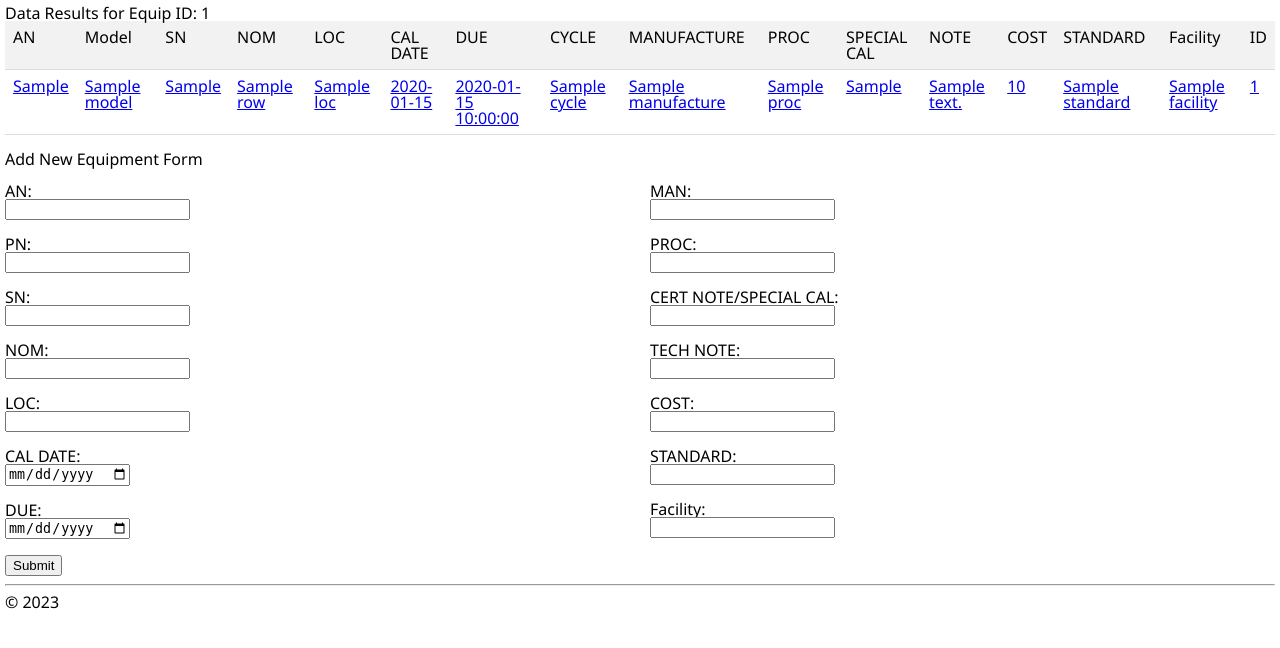
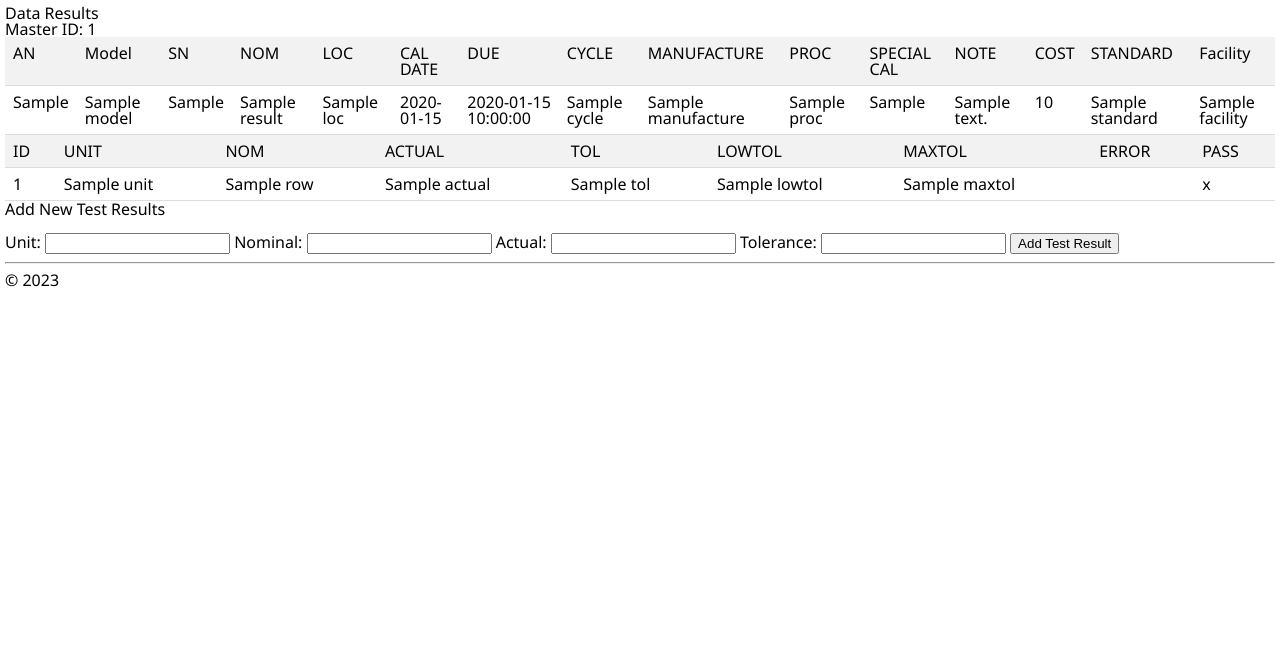
Before and after one commit to King133x/JTIDATA, a Flask app: template hello_app/templates/data_results.html in a window 1280 px wide. Shown: the part 35-683 px from the top of the page. Run offline with Flask 3, Linux system fonts and the light colour scheme; the template is opened without the code that fills it: most values are stand-ins (such as "Sample title", 1, 10 or a date in 2020).

Commit message:
Changed up the routes

```diff
--- a/hello_app/templates/data_results.html
+++ b/hello_app/templates/data_results.html
@@ -1,6 +1,13 @@
 {% extends "layout.html" %}
+
 {% block content %}
-<h1>Data Results for Equip ID: {{ master_id }}</h1>
+  <head>
+    <title>Data Results</title>
+  </head>
+  <body>
+    <h1>Data Results</h1>
+    <p>Master ID: {{ master_id }}</p>
+    {% if master_results %}
       <table>
         <thead>
           <tr>
@@ -19,84 +26,77 @@
             <th>COST</th>
             <th>STANDARD</th>
             <th>Facility</th>
+          </tr>
+        </thead>
+        <tbody>
+          {% for result in master_results %}
+            <tr>
+              <td>{{ result['AN'] }}</td>
+              <td>{{ result['Model'] }}</td>
+              <td>{{ result['SN'] }}</td>
+              <td>{{ result['NOM'] }}</td>
+              <td>{{ result['LOC'] }}</td>
+              <td>{{ result['CAL DATE'] }}</td>
+              <td>{{ result['DUE'] }}</td>
+              <td>{{ result['CYCLE'] }}</td>
+              <td>{{ result['MANUFACTURE'] }}</td>
+              <td>{{ result['PROC'] }}</td>
+              <td>{{ result['SPECIAL CAL'] }}</td>
+              <td>{{ result['NOTE'] }}</td>
+              <td>{{ result['COST'] }}</td>
+              <td>{{ result['STANDARD'] }}</td>
+              <td>{{ result['Facility'] }}</td>
+            </tr>
+          {% endfor %}
+        </tbody>
+      </table>
+    {% endif %}
+
+    {% if results %}
+      <table>
+        <thead>
+          <tr>
             <th>ID</th>
+            <th>UNIT</th>
+            <th>NOM</th>
+            <th>ACTUAL</th>
+            <th>TOL</th>
+            <th>LOWTOL</th>
+            <th>MAXTOL</th>
+            <th>ERROR</th>
+            <th>PASS</th>
           </tr>
         </thead>
         <tbody>
           {% for row in results %}
             <tr>
-			<td><a href="/edit?field=AN&value={{ row['AN'] }}"> {{ row['AN'] }} </a></td>
-			<td><a href="/edit?field=Model&value={{ row['Model'] }}"> {{ row['Model'] }} </a></td>
-			<td><a href="/edit?field=SN&value={{ row['SN'] }}"> {{ row['SN'] }} </a></td>
-			<td><a href="/edit?field=NOM&value={{ row['NOM'] }}"> {{ row['NOM'] }} </a></td>
-			<td><a href="/edit?field=LOC&value={{ row['LOC'] }}"> {{ row['LOC'] }} </a></td>
-			<td><a href="/edit?field=CAL DATE&value={{ row['CAL DATE'] }}"> {{ row['CAL DATE'] }} </a></td>
-			<td><a href="/edit?field=DUE&value={{ row['DUE'] }}"> {{ row['DUE'] }} </a></td>
-			<td><a href="/edit?field=CYCLE&value={{ row['CYCLE'] }}"> {{ row['CYCLE'] }} </a></td>
-			<td><a href="/edit?field=MANUFACTURE&value={{ row['MANUFACTURE'] }}"> {{ row['MANUFACTURE'] }} </a></td>
-			<td><a href="/edit?field=PROC&value={{ row['PROC'] }}"> {{ row['PROC'] }} </a></td>
-			<td><a href="/edit?field=SPECIAL CAL&value={{ row['SPECIAL CAL'] }}"> {{ row['SPECIAL CAL'] }} </a></td>
-			<td><a href="/edit?field=NOTE&value={{ row['NOTE'] }}"> {{ row['NOTE'] }} </a></td>
-			<td><a href="/edit?field=COST&value={{ row['COST'] }}"> {{ row['COST'] }} </a></td>
-			<td><a href="/edit?field=STANDARD&value={{ row['STANDARD'] }}"> {{ row['STANDARD'] }} </a></td>
-			<td><a href="/edit?field=Facility&value={{ row['Facility'] }}"> {{ row['Facility'] }} </a></td>
-			<td><a href="/edit?field=ID&value={{ row['ID'] }}"> {{ row['ID'] }} </a></td>
+              <td>{{ row['ID'] }}</td>
+              <td>{{ row['UNIT'] }}</td>
+              <td>{{ row['NOM'] }}</td>
+              <td>{{ row['ACTUAL'] }}</td>
+              <td>{{ row['TOL'] }}</td>
+              <td>{{ row['LOWTOL'] }}</td>
+              <td>{{ row['MAXTOL'] }}</td>
+              <td>{{ row['ERROR'] }}</td>
+              <td>{{ row['PASS'] }}</td>
             </tr>
           {% endfor %}
         </tbody>
       </table>
+    {% endif %}
+
+    <h2>Add New Test Results</h2>
     <br />
-<h2>Add New Equipment Form</h2>
-<br />
-<form action='/data_results/{{ master_id }}' method="post">
-	<div style="display: flex; flex-wrap: wrap;">
-		<div style="flex: 1; padding-right: 10px;">
-			<label for="an">AN:</label><br>
-			<input type="text" id="an" name="an" required><br>
-			<br />
-			<label for="model">PN:</label><br>
-			<input type="text" id="model" name="model" required><br>
-			<br />
-			<label for="sn">SN:</label><br>
-			<input type="text" id="sn" name="sn" required><br>
-			<br />
-			<label for="nom">NOM:</label><br>
-			<input type="text" id="nom" name="nom" required><br>
-			<br />
-			<label for="location">LOC:</label><br>
-			<input type="text" id="location" name="location" required><br>
-			<br />
-			<label for="cal_date">CAL DATE:</label><br>
-			<input type="date" id="cal_date" name="cal_date"><br>
-			<br />
-			<label for="due">DUE:</label><br>
-			<input type="date" id="due" name="due"><br>
-			<br />
-		</div>
-		<div style="flex: 1; padding-left: 10px;">
-			<label for="manufacture">MAN:</label><br>
-			<input type="text" id="manufacture" name="manufacture" required><br>
-			<br />
-			<label for="procedure">PROC:</label><br>
-			<input type="text" id="procedure" name="procedure" required><br>
-			<br />
-			<label for="cert_note">CERT NOTE/SPECIAL CAL:</label><br>
-			<input type="text" id="cert_note" name="cert_note"><br>
-			<br />
-			<label for="tech_note">TECH NOTE:</label><br>
-			<input type="text" id="tech_note" name="tech_note"><br>
-			<br />
-			<label for="cost">COST:</label><br>
-			<input type="money" id="cost" name="cost"><br>
-			<br />
-			<label for="standard">STANDARD:</label><br>
-			<input type="text" id="standard" name="standard" required><br>
-			<br />
-			<label for="facility">Facility:</label><br>
-			<input type="text" id="facility" name="facility" required><br>
-			<br />
-		</div>
-	</div>
-	<input type="submit" value="Submit">
+    <form action='/test_results/{{ master_id }}' method="post">
+    <input type="hidden" name="master_id" value="{{ master_id }}">
+    <label for="unit">Unit:</label>
+    <input type="text" name="unit" id="unit" required>
+	<label for="nom">Nominal:</label>
+	<input type="number" name="nom" id="nom" step="0.000000000001" required>
+	<label for="actual">Actual:</label>
+	<input type="number" name="actual" id="actual" step="0.000000000001" required>
+	<label for="tol">Tolerance:</label>
+	<input type="number" name="tol" id="tol" step="0.000000000001" required>
+	<button type="submit">Add Test Result</button>
 </form>
 {% endblock %}
--- a/hello_app/views.py
+++ b/hello_app/views.py
@@ -27,38 +27,46 @@ def about():
 def contact():
     return render_template("contact.html")
 ##################################################################################################################################################################################################
-@app.route('/master_search', methods=['GET', 'POST'])
+@app.route('/master_search/', methods=['GET', 'POST'])
 def master_search():
-    if request.method == 'POST':
-        # Get the AN and SN entered by user
-        an = request.form['an']
-        sn = request.form['sn']
-        if 'TID_search' in request.form:  # if Test button clicked
-            cursor.execute(
-                'SELECT ID FROM MASTER WHERE AN = ? AND SN = ?', (an, sn))
-            master_id = cursor.fetchone()
-            if master_id:
-                # if MasterID exists, render test result page with MasterID passed as parameter
-                master_id = master_id[0]
-                return redirect(url_for('test_results', master_id=master_id))
-            else:  # if MasterID does not exist, render home page with error message passed as parameter
-                flash("No test results found!", "danger")  # show pop-up alert
-                return render_template('home.html',)
-        elif 'MID_search' in request.form:  # if Data button clicked
-            cursor.execute(
-                'SELECT ID FROM MASTER WHERE AN = ? AND SN = ?', (an, sn))
-            master_id = cursor.fetchone()
-            if master_id:
-                # if MasterID exists, render data result page with MasterID passed as parameter
-                master_id = master_id[0]
-                return redirect(url_for('data_results', master_id=master_id))
-            else:  # if MasterID does not exist, render home page with error message passed as parameter
-                flash("No Equipment found!", "danger")  # show pop-up alert
-                return render_template('home.html',)
+    if request.method == 'POST': # Get the MID by user
+        master_id = request.form['master_id']
+        cursor.execute('SELECT * FROM MASTER WHERE ID = ?', (master_id,))
+        master_result = cursor.fetchone()
+        if master_result: # if MasterID exists, send MasterID to master_result page
+            return redirect(url_for('master_results', master_id=master_id,))
+        else:  # if MasterID does not exist, render home page with error message passed as parameter
+            flash("No equipment found with this MID!",
+                  "danger")  # show pop-up alert
+            return render_template('home.html',)
     else:  # if GET request, render master search form
         cursor.execute('SELECT * FROM MASTER')
+        master_search = cursor.fetchall()
+        return render_template('master_search.html', master_search=master_search)
+##################################################################################################################################################################################################
+@app.route('/master_results/<int:master_id>', methods=['GET', 'POST'])
+def master_results(master_id):  # add the data entered by user or retrieve with Master_ID
+    if request.method == "POST":
+        flash("No master POST!", "danger")
+        return redirect(url_for("home"))
+    else:  # request method is GET Retrieve the data results from the database
+        cursor.execute('SELECT * FROM MASTER WHERE ID = ?', (master_id,))
         master_results = cursor.fetchall()
-        return render_template('master_search.html',master_results=master_results)
+        if master_results:  # if data results exist
+            master_results = [
+                dict(zip([column[0] for column in cursor.description], row)) for row in master_results]
+            cursor.execute(
+                'SELECT * FROM TEST WHERE Master_ID = ?', (master_id,))
+            results = cursor.fetchall()
+            if results:  # if test results exist, render test results page with results and master_id passed as parameters
+                results = [dict(zip([column[0] for column in cursor.description], row))
+                           for row in results]
+            else:  # if test results do not exist, render message passed as parameter
+                flash("test results dont exist", "danger")  # show pop-up alert
+            return render_template('data_results.html', master_results=master_results, master_id=master_id,results=results)
+        else:  # if data results do not exist
+            flash("No data results found!", "danger")
+            return redirect(url_for("home"))
 ##################################################################################################################################################################################################
 # defines route for test results page
 @app.route('/test_results/<int:master_id>', methods=['GET', 'POST'])
@@ -72,9 +80,7 @@ def test_results(master_id):  # add the test data entered by user or retrieve wi
         cursor.execute('INSERT INTO TEST (Master_ID, unit, nom, actual, tol) VALUES (?, ?, ?, ?, ?)',
                        (master_id, unit, nom, actual, tol))
         cursor.commit()
-        cursor.execute('SELECT * FROM TEST WHERE Master_ID = ?', (master_id,))
-        results = cursor.fetchall()
-        return render_template('test_results.html', results=results, master_id=master_id)
+        return redirect(url_for('master_results', master_id=master_id,))
     else:  # Retrieve the test results from the database
         cursor.execute('SELECT * FROM TEST WHERE Master_ID = ?', (master_id,))
         results = cursor.fetchall()
@@ -86,66 +92,7 @@ def test_results(master_id):  # add the test data entered by user or retrieve wi
         flash("test results dont exist", "danger")  # show pop-up alert
         return render_template('home.html',)
 ##################################################################################################################################################################################################
-@app.route('/data_results/<int:master_id>', methods=['GET', 'POST'])
-def data_results(master_id): # add the data entered by user or retrieve with Master_ID
-    if request.method == "POST":
-        an = request.form.get("an")
-        model = request.form.get("model")
-        sn = request.form.get("sn")
-        nom = request.form.get("nom")
-        location = request.form.get("location")
-        cal_date = request.form.get("cal_date")
-        due = request.form.get("due")
-        cycle = 1  # assume 1 year cycle
-        manufacture = request.form.get("manufacture")
-        procedure = request.form.get("procedure")
-        cert_note = request.form.get("cert_note")
-        tech_note = request.form.get("tech_note")
-        cost = request.form.get("cost")
-        standard = request.form.get("standard")
-        facility = request.form.get("facility")
-        # check if item already exists in the database
-        cursor.execute(
-            "SELECT * FROM MASTER WHERE AN = ? AND SN = ?", (an, sn))
-        if cursor.fetchone():
-            # item already exists, redirect to home page
-            flash("Item with AN & SN already exists", "danger")  # show pop-up alert
-            return redirect(url_for("home"))
-        else:  # item does not exist, insert into database
-            cursor.execute("INSERT INTO MASTER ([AN],[Model],[SN],[NOM],[LOC],[CAL DATE],[DUE],[CYCLE],[MANUFACTURE],[PROC],[SPECIAL CAL],[NOTE],[COST],[STANDARD],[Facility]) VALUES (?, ?, ?, ?, ?, ?, ?, ?, ?, ?, ?, ?, ?, ?, ?)",
-                           (an, model, sn, nom, location, cal_date, due, cycle, manufacture, procedure, cert_note, tech_note, cost, standard, facility))
-            connection.commit()
-            flash("New entry added successfully!", "success")  # show pop-up alert
-            # redirect to home page
-            return redirect(url_for("home"))
-    else:  # request method is GET Retrieve the data results from the database
-        cursor.execute('SELECT * FROM MASTER WHERE ID = ?', (master_id,))
-        results = cursor.fetchall()
-        if results:  # if data results exist
-            results = [dict(zip([column[0] for column in cursor.description], row)) for row in results]
-            return render_template('data_results.html', results=results, master_id=master_id)
-        else:  # if data results do not exist
-            flash("No data results found!", "danger")
-            return redirect(url_for("home"))
-##################################################################################################################################################################################################
-@app.route('/edit', methods=['GET', 'POST'])
-def edit():
-    if request.method == 'GET':
-        # Extract the field name and value from the query parameters
-        field = request.args.get('field')
-        value = request.args.get('value')
-
-        # Render a form with the current value of the field
-        return render_template('edit.html', field=field, value=value)
-
-    elif request.method == 'POST':
-        # Extract the field name and new value from the form submission
-        field = request.form.get('field')
-        new_value = request.form.get('new_value')
-        cursor.execute("UPDATE MASTER SET {field} = ? WHERE id = ?", (new_value, id))
-        connection.commit()
-        return redirect(request.referrer)
-##################################################################################################################################################################################################
 # run app in debug mode
 if __name__ == '__main__':
     app.run(debug=True)
+##################################################################################################################################################################################################
--- a/hello_app/webapp.py
+++ b/hello_app/webapp.py
@@ -3,4 +3,8 @@ from hello_app import app    # For application discovery by the 'flask' command.
 from . import views  # For import side-effects of setting up routes.
 # Time-saver: output a URL to the VS Code terminal so you can easily Ctrl+click to open a browser
 # print('http://127.0.0.1:5000/hello/VSCode')
+
+
+#Code to run on venv
 #$env:FLASK_APP = "hello_app.webapp"
+#flask run
```
Also changed, not shown: hello_app/templates/edit.html (+54 -1 lines), hello_app/templates/master_search.html (+5 -26 lines). Lines whose indentation alone changed are shown as unchanged.
